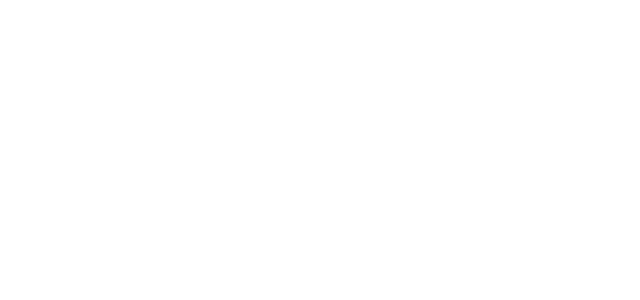
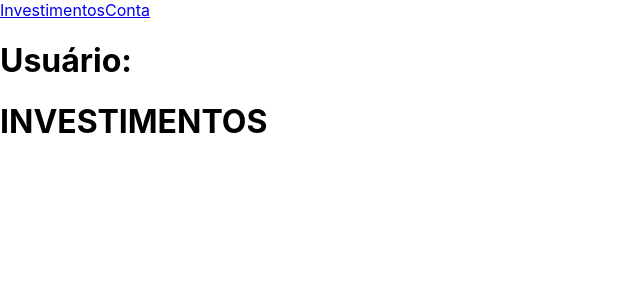
Before and after one commit to AmorimTorres/xp-app, a React (Create React App) app: page /investimentos in a window 1280 px wide. Before the commit this address had no page. Shown: the top 300 px of the page, without its empty margins (0-640 px from the left). Built offline with nearby package versions, Linux system fonts and the light colour scheme.

Commit message:
FEAT: shares page

```diff
--- a/src/App.js
+++ b/src/App.js
@@ -2,6 +2,7 @@
 import { BrowserRouter as Router, Routes, Route } from 'react-router-dom';
 import Account from './Pages/Account';
 import Login from './Pages/Login';
+import Shares from './Pages/Shares';
 
 function App() {
   return (
@@ -9,6 +10,7 @@
       <Routes>
         <Route path="/" element={<Login />} />
         <Route path="/conta" element={<Account />} />
+        <Route path="/investimentos" element={<Shares />} />
       </Routes>
     </Router>
   );
--- /dev/null
+++ b/src/Pages/Shares.jsx
@@ -0,0 +1,13 @@
+import React from 'react';
+import Header from '../Components/Header';
+
+function Shares() {
+  return (
+    <div>
+      <Header />
+      <h1> INVESTIMENTOS </h1>
+    </div>
+  );
+}
+
+export default Shares;
```
